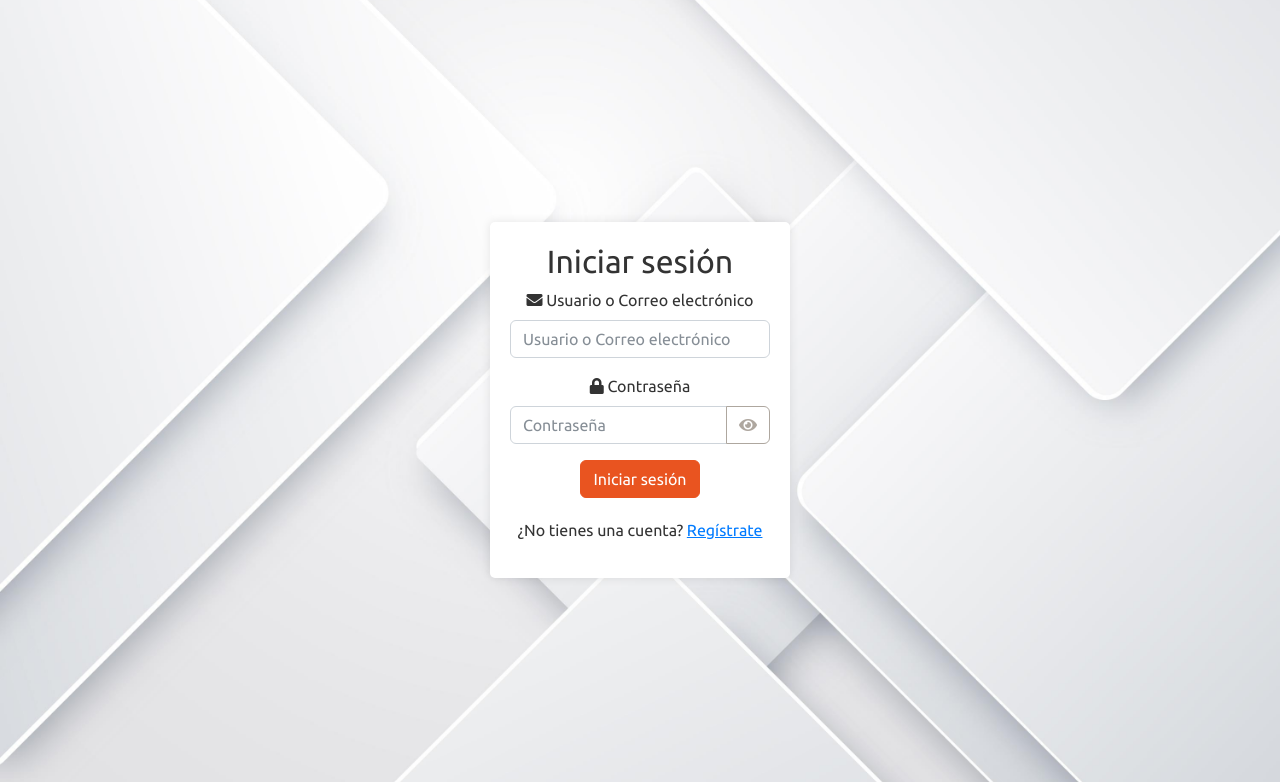
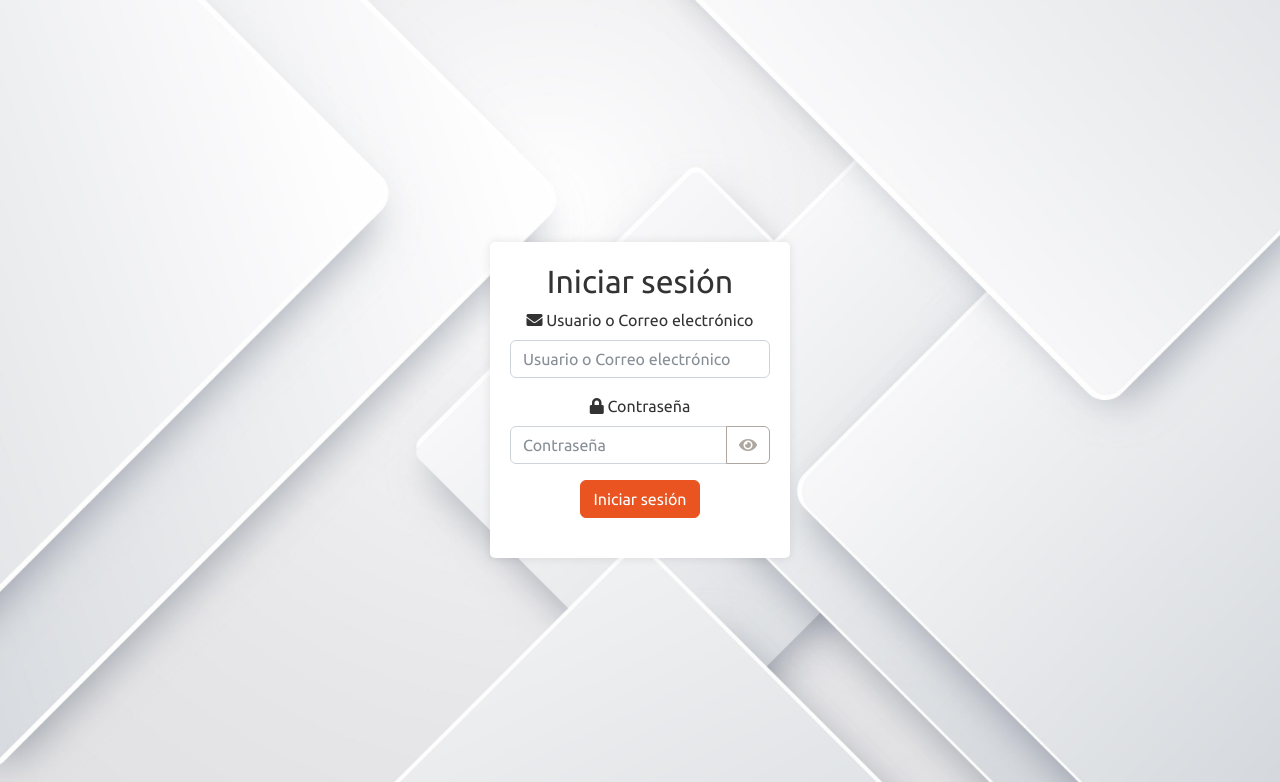
Before and after one commit to josselinesot/SECTUR-, a Flask app: page /login in a window 1280 px wide. Shown: the top 782 px of the page. Run offline with Flask 3, Linux system fonts and the light colour scheme; parts of the project's set-up code (start-up, migrations or seed data) failed here and were passed over.

Commit message:
git add login.html

```diff
--- a/templates/login.html
+++ b/templates/login.html
@@ -49,7 +49,7 @@
 
             <button type="submit" class="btn btn-primary">Iniciar sesión</button>
         </form>
-        <p>¿No tienes una cuenta? <a href="/register">Regístrate</a></p>
+        <!--<p>¿No tienes una cuenta? <a href="/register">Regístrate</a></p>-->
     </div>
 </body>
 </html>
```
